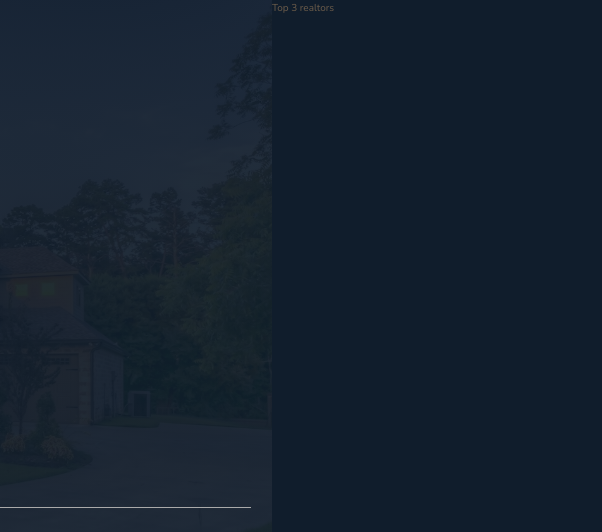
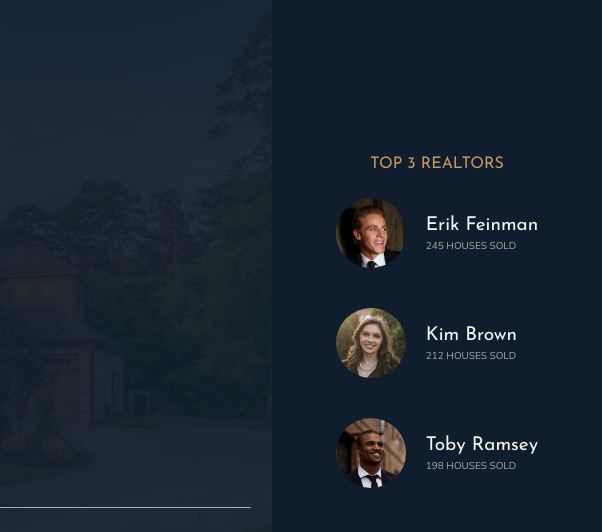
Before and after one commit to Pheyishayor001/Nexter, a website: page index.html in a window 1280 px wide. Shown: the top 532 px of the page, 678-1280 px from the left. Drawn offline with nearby package versions, Linux system fonts and the light colour scheme.

Commit message:
completed building the Realtors Section

```diff
--- a/index.html
+++ b/index.html
@@ -33,7 +33,28 @@
       </div>
     </header>
 
-    <div class="realtors">Top 3 realtors</div>
+    <div class="realtors">
+      <h3 class="heading-3">Top 3 Realtors</h3>
+      <div class="realtors__list">
+        <img src="img/realtor-1.jpeg" alt="Realtor 1" class="realtors__img">
+        <div class="realtors__details">
+          <h4 class="heading-4 heading-4--light">Erik Feinman</h4>
+          <p class="realtors__sold">245 houses sold</p>
+        </div>
+
+        <img src="img/realtor-2.jpeg" alt="Realtor 2" class="realtors__img">
+        <div class="realtors__details">
+          <h4 class="heading-4 heading-4--light">Kim Brown</h4>
+          <p class="realtors__sold">212 houses sold</p>
+        </div>
+
+        <img src="img/realtor-3.jpeg" alt="Realtor 3" class="realtors__img">
+        <div class="realtors__details">
+          <h4 class="heading-4 heading-4--light">Toby Ramsey</h4>
+          <p class="realtors__sold">198 houses sold</p>
+        </div>
+      </div>
+    </div>
 
     <section class="features">
       <div class="feature">
--- a/sass/_realtors.scss
+++ b/sass/_realtors.scss
@@ -1,4 +1,37 @@
 .realtors {
     background-color: $color-secondary;
     grid-column: col-start 7 / full-end; // could have used -1 also
+    padding: 3rem;
+
+    display: grid;
+    justify-content: center;
+    align-content: center;
+    justify-items: center;
+    grid-gap: 2rem;
+
+    &__list {
+        display: grid;
+        grid-template-columns: min-content max-content;
+        grid-template-rows: repeat(3, max-content);
+        grid-column-gap: 2rem;
+        grid-row-gap: 5vh;
+
+        align-items: center;
+
+    }
+
+    &__img {
+        width: 7rem;
+        border-radius: 50%;
+        display: block;
+        height: 100%;
+    }
+
+    &__sold {
+        text-transform: uppercase;
+        color: $color-grey-light-2;
+        margin-top: -3px;
+
+        // font-size: ;
+    }
 }
```
Also changed, not shown: css/style.css.
